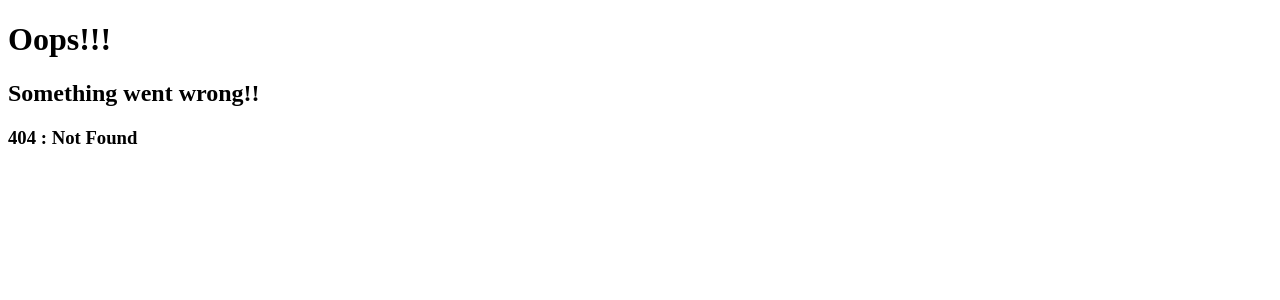
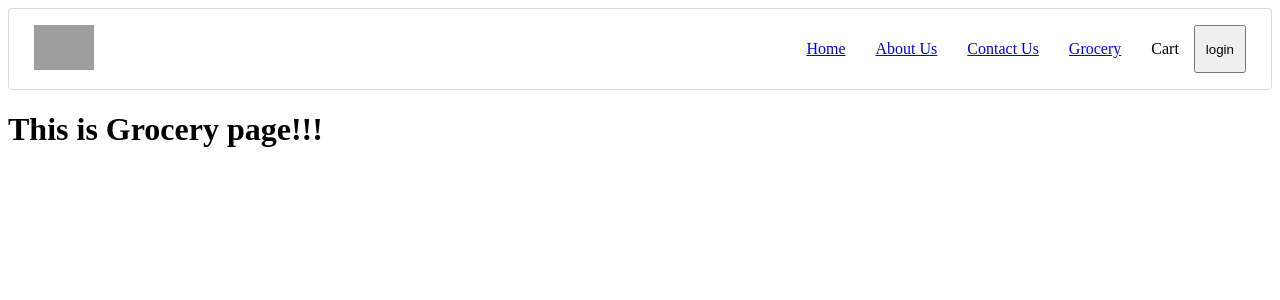
Before and after one commit to yash-1213/react-project, a React (Vite) app: page /grocery in a window 1280 px wide. Before the commit this address had no page. Shown: the top 300 px of the page. Built offline with nearby package versions, Linux system fonts and the light colour scheme; grey boxes are pictures that could not be loaded.

Commit message:
lazy loading

```diff
--- a/src/App.js
+++ b/src/App.js
@@ -1,12 +1,14 @@
-// import React from "react";
 import ReactDOM from "react-dom/client";
 import Header from "./components/Header";
 import Body from "./components/Body";
 import { createBrowserRouter, RouterProvider, Outlet } from "react-router";
-import About from "./components/About";
 import Contact from "./components/Contact";
 import Error from "./components/Error";
 import RestaurantMenu from "./components/RestaurantMenu";
+import { lazy, Suspense } from "react";
+
+const Grocery = lazy(() => import("./components/Grocery"));
+const About = lazy(() => import("./components/About"));
 
 const AppLayout = () => {
   return (
@@ -32,7 +34,19 @@ const appRouter = createBrowserRouter([
       },
       {
         path: "/contact",
-        element: <Contact />,
+        element: (
+          <Suspense fallback={<h1>Loading....</h1>}>
+            <Contact />
+          </Suspense>
+        ),
+      },
+      {
+        path: "/grocery",
+        element: (
+          <Suspense fallback={<h1>Loading....</h1>}>
+            <Grocery />
+          </Suspense>
+        ),
       },
       {
         path: "/restaurant/:resId",
--- /dev/null
+++ b/src/components/Grocery.js
@@ -0,0 +1,5 @@
+const Grocery = () => {
+  return <h1>This is Grocery page!!!</h1>;
+};
+
+export default Grocery;
--- a/src/components/Header.js
+++ b/src/components/Header.js
@@ -20,6 +20,9 @@ const Header = () => {
           <li>
             <Link to="/contact">Contact Us</Link>
           </li>
+          <li>
+            <Link to="/grocery">Grocery</Link>
+          </li>
           <li>Cart</li>
           <button
             className="login"
```
Also changed, not shown: src/utils/useRestaurantList.js (added).
